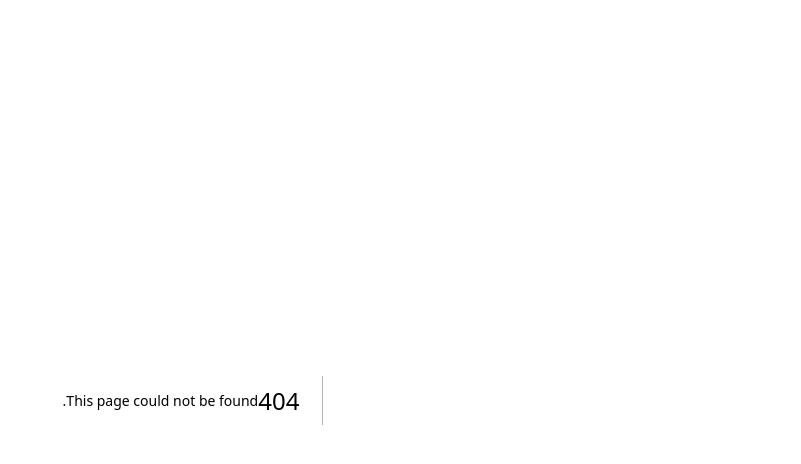
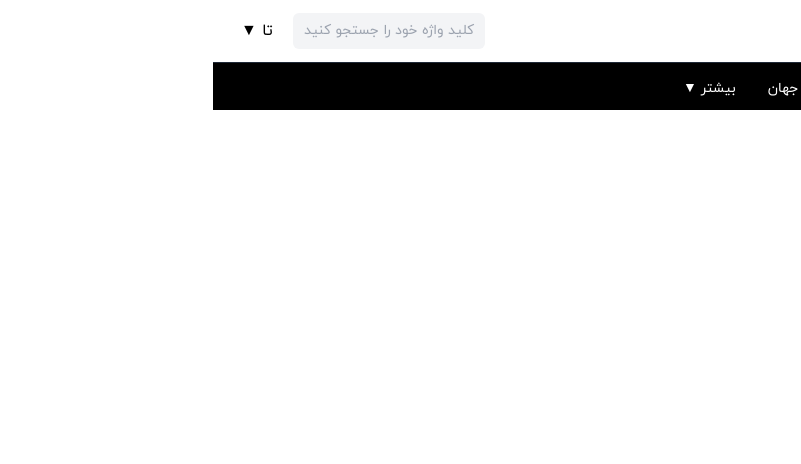
Before and after one commit to MahlaBagherii/my-news, a Next.js app: page /search in a window 1280 px wide. Before the commit this address had no page. Shown: the top 464 px of the page, without its empty margins (479-1280 px from the left). Built offline with nearby package versions, Linux system fonts and the light colour scheme.

Commit message:
finish exercies

```diff
--- a/src/app/exercies/page.tsx
+++ b/src/app/exercies/page.tsx
@@ -3,6 +3,7 @@ import Link from "next/link";
 import Sport from "../../container/Sport";
 import Slider from "../../components/Slider";
 import LatestTitles from "../../container/LatestTitles";
+import Footer from "../../components/footer";
 
 const page = () => {
   return (
@@ -12,6 +13,8 @@ const page = () => {
         <Sport />
         <Slider />
         <LatestTitles/>
+        <Footer/>
+
       </div>
     </div>
   );
--- /dev/null
+++ b/src/app/news/page.tsx
@@ -0,0 +1,10 @@
+
+const News = () => {
+  return (
+    <div>
+      <h1>news</h1>
+    </div>
+  )
+}
+
+export default News
--- /dev/null
+++ b/src/app/search/page.tsx
@@ -0,0 +1,11 @@
+import Header from "../../components/header"
+
+const Search = () => {
+  return (
+    <div>
+<Header/>
+    </div>
+  )
+}
+
+export default Search
--- a/src/components/Col_2.tsx
+++ b/src/components/Col_2.tsx
@@ -1,17 +1,18 @@
 import Image from "next/image";
-import biden from "../../public/images/teramp.svg"
-import Frame1 from "../../public/images/Frame 40.svg"
-import Frame2 from "../../public/images/Frame 40 (1).svg"
-import Frame3 from "../../public/images/Frame 40 (2).svg"
-import Frame4 from "../../public/images/6054666 1.svg"
-
+import biden from "../../public/images/teramp.svg";
+import Frame1 from "../../public/images/Frame 40.svg";
+import Frame2 from "../../public/images/Frame 40 (1).svg";
+import Frame3 from "../../public/images/Frame 40 (2).svg";
+import Frame4 from "../../public/images/6054666 1.svg";
+import Link from "next/link";
 
 export default function Col_2() {
   const newsData = [
     {
       src: Frame1,
       alt: "خودروی اوبر با جایزه بزرگ",
-      description: "خودروی اوبر باکشفته به تاکسی‌های معمولی و 90 میلیون تومان جایزه بگیرید!",
+      description:
+        "خودروی اوبر باکشفته به تاکسی‌های معمولی و 90 میلیون تومان جایزه بگیرید!",
     },
     {
       src: Frame2,
@@ -33,25 +34,34 @@ export default function Col_2() {
   return (
     <div className="max-w-5xl mx-auto p-4">
       <h1 className="text-2xl font-bold text-center mb-4">
-        قبل از اینکه بایدن بتواند اوکراین را نجات دهد، باید از نشست ناتو برای نجات خود استفاده کند
+        قبل از اینکه بایدن بتواند اوکراین را نجات دهد، باید از نشست ناتو برای
+        نجات خود استفاده کند
       </h1>
-
+      <Link href="/news">
         <div className="flex flex-col items-center mb-8">
           <Image
-          src= {biden}
+            src={biden}
             alt="بایدن در نشست ناتو"
             width={600}
             height={400}
             className="rounded-lg hover:opacity-70 ease-linear transition-all duration-200"
           />
           <p className="text-gray-700 text-center mt-2">
-          جو بایدن، رئیس‌جمهوری آمریکا روز سه‌شنبه 9 ژوئیه (19 تیر 1402) در نشست سران ناتو در واشنگتن وعده داد که از قدرت در اوکراین در برابر تجاوز روسیه دفاع خواهد کرد. از این روی تیم بین‌المللی آمریکاستاده کرد تا متحدان داخلی و بین‌المللی نشان دهد که قدرت توانایی رهبری دارد.
+            جو بایدن، رئیس‌جمهوری آمریکا روز سه‌شنبه 9 ژوئیه (19 تیر 1402) در
+            نشست سران ناتو در واشنگتن وعده داد که از قدرت در اوکراین در برابر
+            تجاوز روسیه دفاع خواهد کرد. از این روی تیم بین‌المللی آمریکاستاده
+            کرد تا متحدان داخلی و بین‌المللی نشان دهد که قدرت توانایی رهبری
+            دارد.
           </p>
         </div>
+      </Link>
 
       <div className="grid grid-cols-2 gap-4">
         {newsData.map((news, index) => (
-          <div key={index} className="flex flex-col items-center hover:opacity-70 ease-linear transition-all duration-200">
+          <div
+            key={index}
+            className="flex flex-col items-center hover:opacity-70 ease-linear transition-all duration-200"
+          >
             <Image
               src={news.src}
               alt={news.alt}
@@ -59,9 +69,7 @@ export default function Col_2() {
               height={200}
               className="rounded-lg"
             />
-            <p className="text-center mt-2 text-gray-700">
-              {news.description}
-            </p>
+            <p className="text-center mt-2 text-gray-700">{news.description}</p>
           </div>
         ))}
       </div>
--- a/src/components/header.tsx
+++ b/src/components/header.tsx
@@ -33,11 +33,13 @@ const Header = () => {
           </Link>
         </div>
         <div className="flex items-center px-3">
+          <Link href="/search">
           <input
             type="text"
             placeholder="کلید واژه خود را جستجو کنید"
             className="bg-gray-100 text-sm w-48 py-2 rounded-md focus:outline-none text-center"
           />
+          </Link>
           <button className="text-black pr-5">تا ▼</button>
         </div>
       </div>
@@ -52,9 +54,7 @@ const Header = () => {
           </Link>
         ))}
       </div>
-      <div className="h-[37px] w-full bg-[#1D1D1D]">
-        <p className="text-white text-[12px]"><span className="text-lg text-white pr-10">●</span>خبرهای هواشناسی و نرخ ارز و خبر های فوری یا گزارش لحظه به لحظه حوادث لایو یا نتایج انتخابات</p>
-      </div>
+
       {/* <div className="flex justify-between">
         <section className="col-span-2">
           <h1 className="text-xl font-bold mb-4">خبر اصلی</h1>
--- a/src/container/HomePage.tsx
+++ b/src/container/HomePage.tsx
@@ -5,6 +5,9 @@ import Scrollbar from "../components/scrollbar";
 const HomePage = () => {
   return (
     <div>
+         <div className="h-[37px] w-full bg-[#1D1D1D]">
+        <p className="text-white text-[12px]"><span className="text-lg text-white pr-10">●</span>خبرهای هواشناسی و نرخ ارز و خبر های فوری یا گزارش لحظه به لحظه حوادث لایو یا نتایج انتخابات</p>
+      </div>
       <div className="flex gap-10">
         <Col_2/>
         <Col_1 />
--- a/src/container/LatestTitles.tsx
+++ b/src/container/LatestTitles.tsx
@@ -7,7 +7,6 @@ const LatestTitles = () => {
     <div className="flex flex-col gap-6">
       <Sport_4/>
       <Advertising_3/>
-      <Footer/>
     </div>
   )
 }
```
Lines whose indentation alone changed are shown as unchanged.
